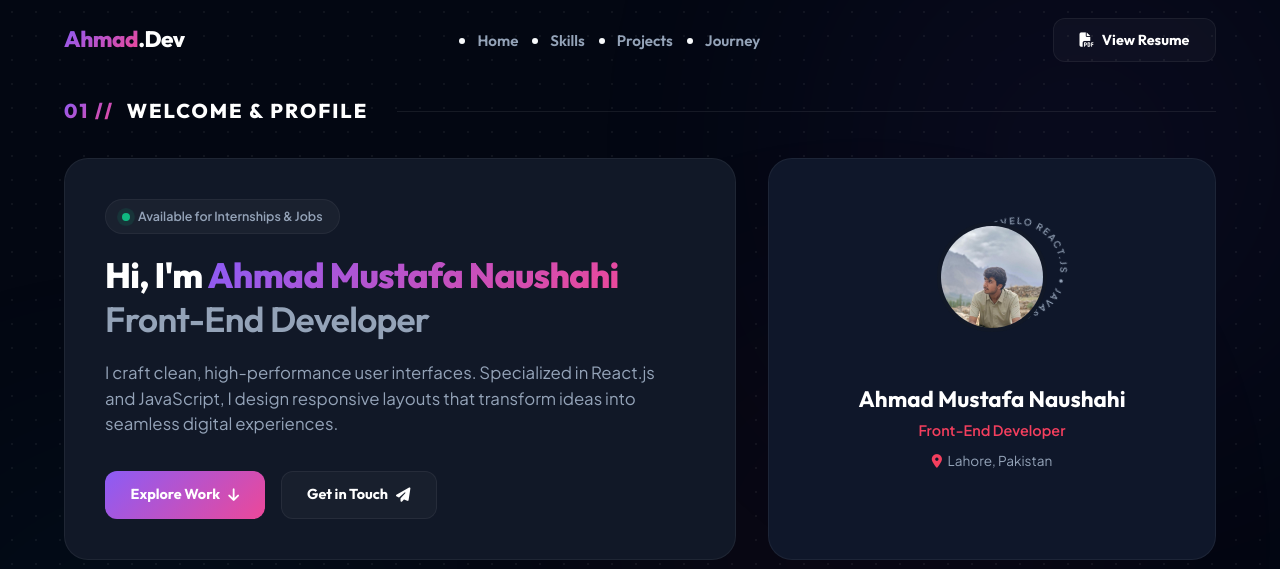
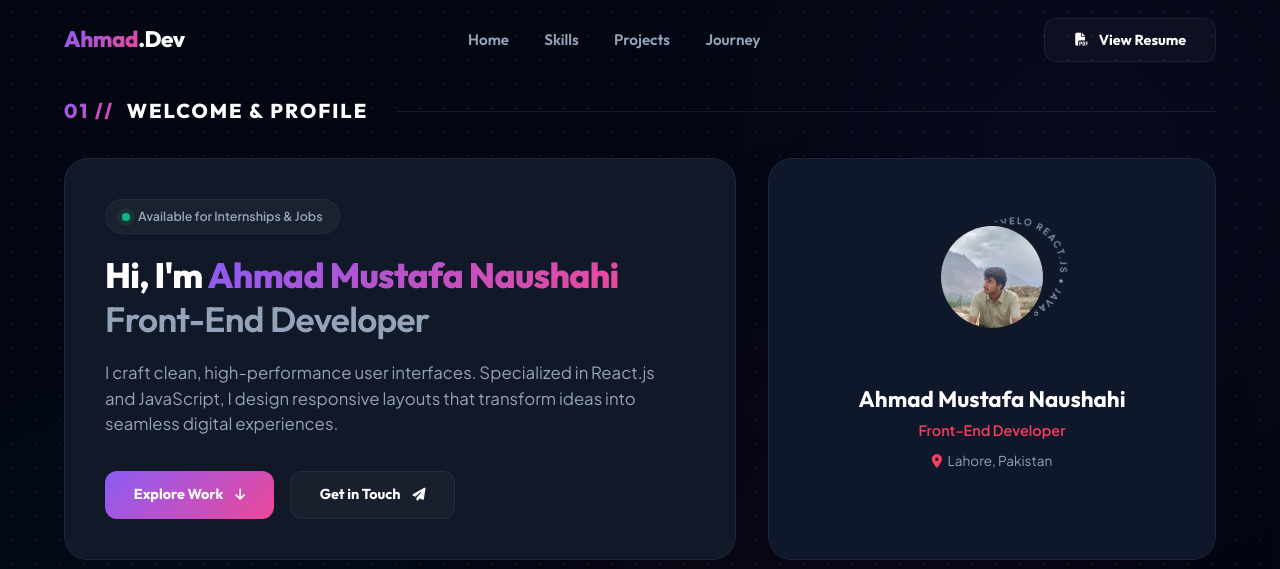
Before and after one commit to ahmadmustafa-1/Portfolio-, a plain HTML site: page index.html in a window 1280 px wide. Shown: the top 569 px of the page. Drawn offline with Linux system fonts and the light colour scheme; animation ran at ten frames a second.

Commit message:
Fix navbar vertical alignment and improve button icon spacing

```diff
--- a/styles.css
+++ b/styles.css
@@ -191,9 +191,18 @@ button, input, textarea {
 }
 
 /* Desktop Nav Links */
+.desktop-nav {
+  display: flex;
+  align-items: center;
+}
+
 .desktop-nav ul {
   display: flex;
-  gap: 2rem;
+  align-items: center;
+  gap: 2.2rem;
+  list-style: none;
+  margin: 0;
+  padding: 0;
 }
 
 .nav-link {
@@ -202,7 +211,10 @@ button, input, textarea {
   font-weight: 600;
   color: var(--text-secondary);
   position: relative;
-  padding: 0.5rem 0;
+  display: inline-flex;
+  align-items: center;
+  line-height: 1;
+  padding: 0.4rem 0;
 }
 
 .nav-link::after {
@@ -1107,8 +1119,8 @@ button, input, textarea {
   display: inline-flex;
   align-items: center;
   justify-content: center;
-  gap: 0.5rem;
-  padding: 0.75rem 1.6rem;
+  gap: 0.65rem;
+  padding: 0.75rem 1.8rem;
   font-size: 0.9rem;
   font-weight: 700;
   border-radius: var(--radius-pill);
@@ -1116,6 +1128,11 @@ button, input, textarea {
   transition: var(--transition-bounce);
   border: none;
   font-family: 'Outfit', sans-serif;
+}
+
+.btn i {
+  font-size: 0.9em;
+  margin-left: 0.1rem;
 }
 
 .btn-primary {
```
